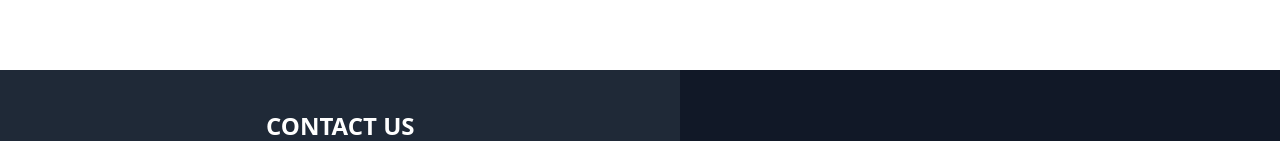
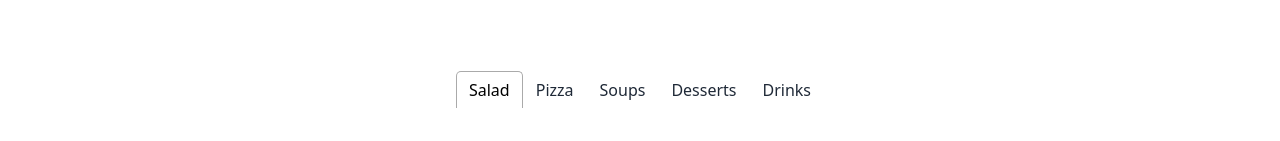
Before and after one commit to HmSani6699/summer-camp-client_1, a React (Vite) app: page /order in a window 1280 px wide. Shown: the part 658-799 px from the top of the page. Built offline with nearby package versions, Linux system fonts and the light colour scheme.

Commit message:
creat the tabs component

```diff
--- a/package.json
+++ b/package.json
@@ -20,6 +20,7 @@
     "react-icons": "^4.9.0",
     "react-responsive-carousel": "^3.2.23",
     "react-router-dom": "^6.11.2",
+    "react-tabs": "^6.0.1",
     "sort-by": "^1.2.0",
     "swiper": "^9.3.2"
   },
--- a/src/Pages/Home/Banner/Banner.jsx
+++ b/src/Pages/Home/Banner/Banner.jsx
@@ -10,7 +10,8 @@ import banner6 from '../../../assets/home/banner6.jpg';
 
 const Banner = () => {
     return (
-        <Carousel>
+        <div >
+            <Carousel className=" text-center">
                 <div>
                     <img src={banner1} />
                 </div>
@@ -30,6 +31,7 @@ const Banner = () => {
                     <img src={banner6} />
                 </div>
             </Carousel>
+        </div>
     );
 };
 
--- a/src/Pages/Order/Order.jsx
+++ b/src/Pages/Order/Order.jsx
@@ -1,9 +1,16 @@
 import ManuCover from "../Shared/ManuCover/ManuCover";
 import orderBannerImg from '../../assets/shop/banner2.jpg'
 import { Helmet } from "react-helmet";
+import { useState } from "react";
+import { Tab, Tabs, TabList, TabPanel } from 'react-tabs';
+import 'react-tabs/style/react-tabs.css';
 
 
 const Order = () => {
+    const [tabIndex, setTabIndex] = useState(0);
+    console.log(tabIndex);
+
+
     return (
         <div>
             <Helmet><title>Bistro boss | Order</title></Helmet>
@@ -13,6 +20,22 @@ const Order = () => {
                 description='Would you like to try a dish'
                 titleUpperCatch='titleUpperCatch'
             ></ManuCover>
+
+            <Tabs className='mb-20' selectedIndex={tabIndex} onSelect={(index) => setTabIndex(index)}>
+                <TabList className='text-center'>
+                    <Tab>Salad</Tab>
+                    <Tab>Pizza</Tab>
+                    <Tab>Soups</Tab>
+                    <Tab>Desserts</Tab>
+                    <Tab>Drinks</Tab>
+                </TabList>
+                <TabPanel></TabPanel>
+                <TabPanel></TabPanel>
+                <TabPanel></TabPanel>
+                <TabPanel></TabPanel>
+                <TabPanel></TabPanel>
+            </Tabs>
+
         </div>
     );
 };
```
Also changed, not shown: 1 other file (tests, documents, lock files or other folders). Lines whose indentation alone changed are shown as unchanged.
